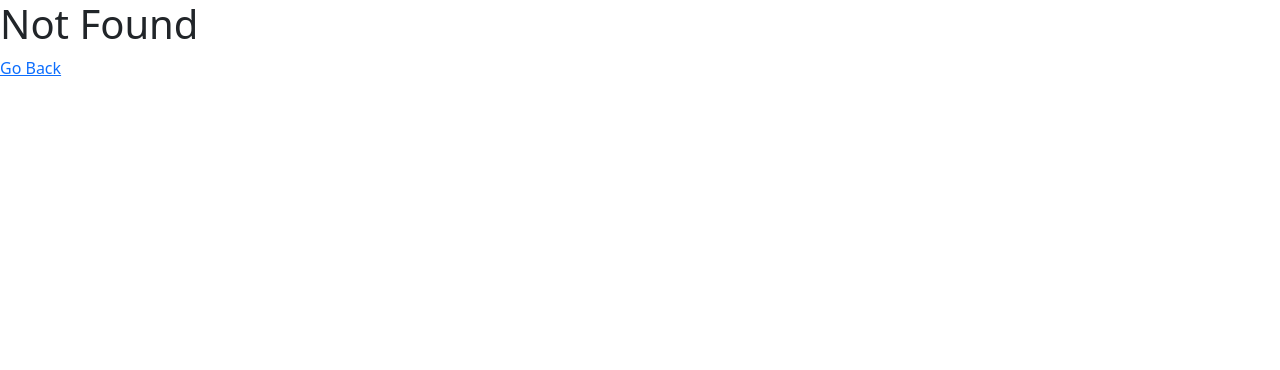
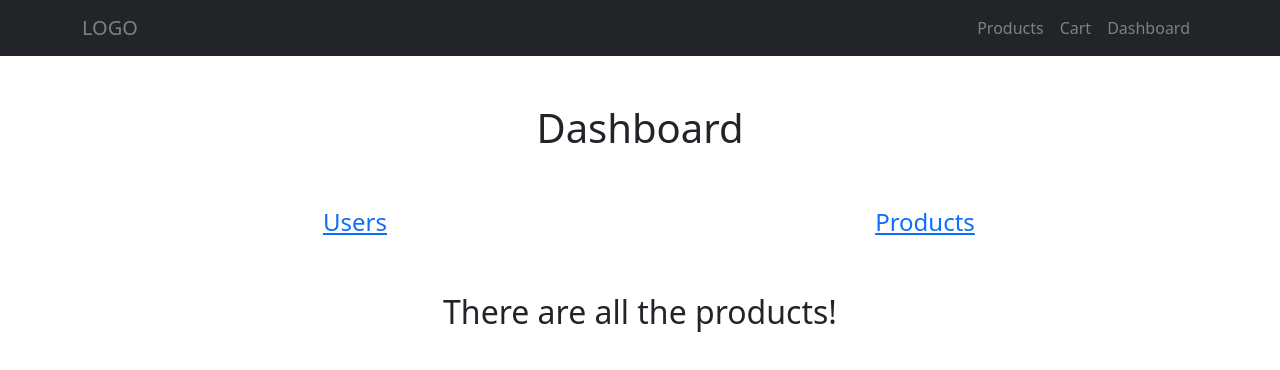
Before and after one commit to DumitracheFlorentin/working-w-react-router-v6, a React (Create React App) app: page /dashboard/products in a window 1280 px wide. Before the commit this address had no page. Shown: the top 370 px of the page. Built offline with nearby package versions, Linux system fonts and the light colour scheme.

Commit message:
Added routes for dashboard screens

```diff
--- a/src/App.js
+++ b/src/App.js
@@ -6,6 +6,9 @@ import Products from "./screens/Products/Products"
 import SpecificProduct from "./screens/Products/SpecificProduct"
 import AddItems from "./screens/Products/AddItems"
 import NotFound from "./screens/NotFound"
+import DashboardMain from "./screens/Dashboard/Main"
+import DashboardUsers from "./screens/Dashboard/Users"
+import DashboardProducts from "./screens/Dashboard/Products"
 
 // Import Style
 import "./style/style.css"
@@ -14,9 +17,15 @@ const App = () => {
   return (
     <Routes>
       <Route path="/" element={<Main />} />
+
       <Route path="products" element={<Products />} />
       <Route path="products/:id" element={<SpecificProduct />} />
       <Route path="products/addItem" element={<AddItems />} />
+
+      <Route path="dashboard" element={<DashboardMain />}>
+        <Route path="users" element={<DashboardUsers />} />
+        <Route path="products" element={<DashboardProducts />} />
+      </Route>
 
       <Route path="*" element={<NotFound />} />
     </Routes>
--- a/src/components/Navigation.js
+++ b/src/components/Navigation.js
@@ -22,6 +22,11 @@ const Navigation = () => {
               Cart
             </Link>
           </Nav.Link>
+          <Nav.Link>
+            <Link to="/dashboard" className="hoverBtn">
+              Dashboard
+            </Link>
+          </Nav.Link>
         </Nav>
       </Container>
     </Navbar>
--- /dev/null
+++ b/src/screens/Dashboard/Main.js
@@ -0,0 +1,35 @@
+import { Container, Row, Col } from "react-bootstrap"
+import { Link, Outlet } from "react-router-dom"
+
+// Import Components
+import Navigation from "../../components/Navigation"
+
+const Main = () => {
+  return (
+    <>
+      <Navigation />
+
+      <Container>
+        <Row className="my-5">
+          <h1 style={{ textAlign: "center" }}>Dashboard</h1>
+        </Row>
+        <Row>
+          <Col md={6}>
+            <h4 style={{ textAlign: "center" }}>
+              <Link to="/dashboard/users">Users</Link>
+            </h4>
+          </Col>
+          <Col md={6}>
+            <h4 style={{ textAlign: "center" }}>
+              <Link to="/dashboard/products">Products</Link>
+            </h4>
+          </Col>
+        </Row>
+
+        <Outlet />
+      </Container>
+    </>
+  )
+}
+
+export default Main
--- /dev/null
+++ b/src/screens/Dashboard/Products.js
@@ -0,0 +1,13 @@
+import { Row, Col } from "react-bootstrap"
+
+const Products = () => {
+  return (
+    <Row>
+      <Col className="d-flex justify-content-center mt-5">
+        <h2> There are all the products!</h2>
+      </Col>
+    </Row>
+  )
+}
+
+export default Products
--- /dev/null
+++ b/src/screens/Dashboard/Users.js
@@ -0,0 +1,13 @@
+import { Row, Col } from "react-bootstrap"
+
+const Users = () => {
+  return (
+    <Row>
+      <Col className="d-flex justify-content-center mt-5">
+        <h2> There are all the users!</h2>
+      </Col>
+    </Row>
+  )
+}
+
+export default Users
```
